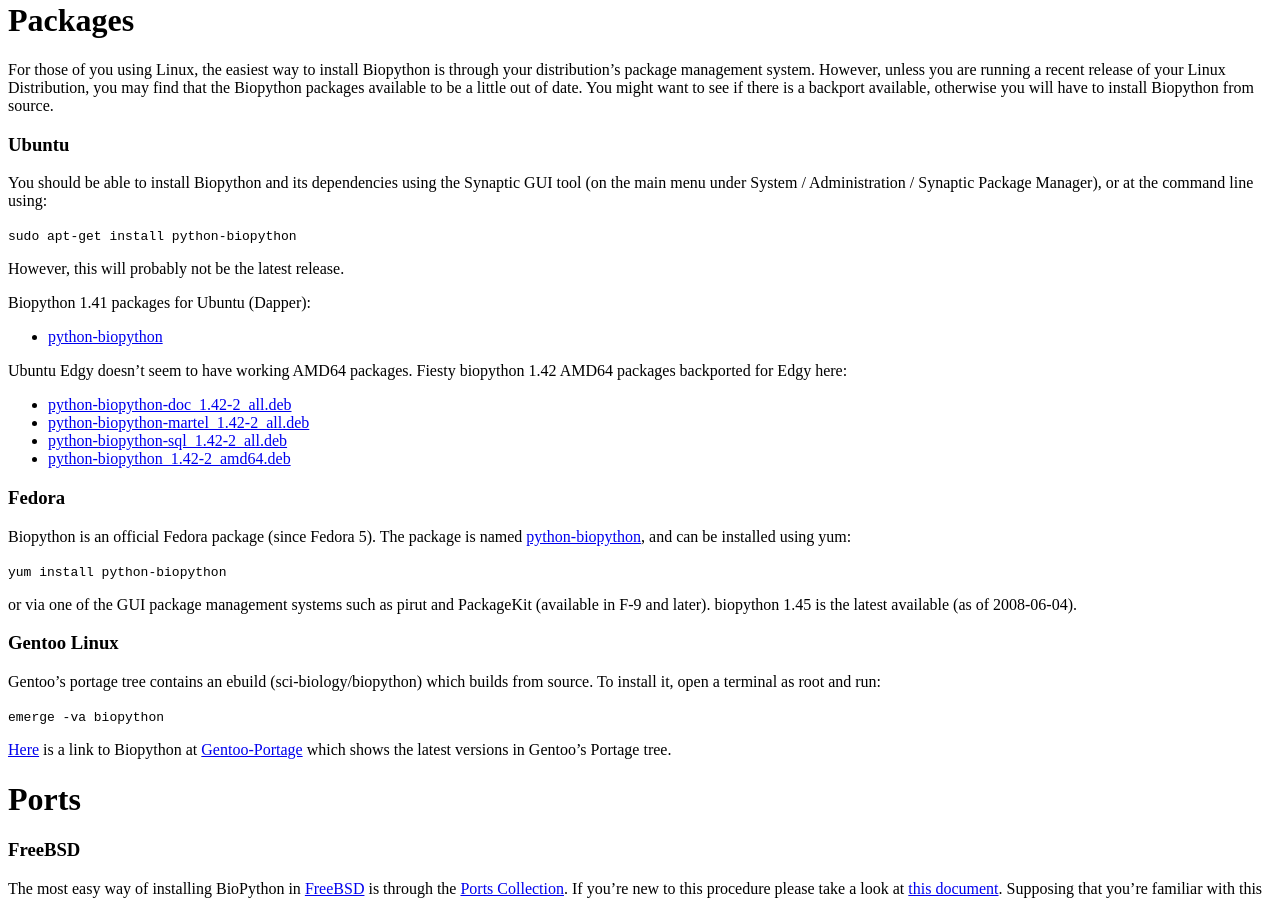
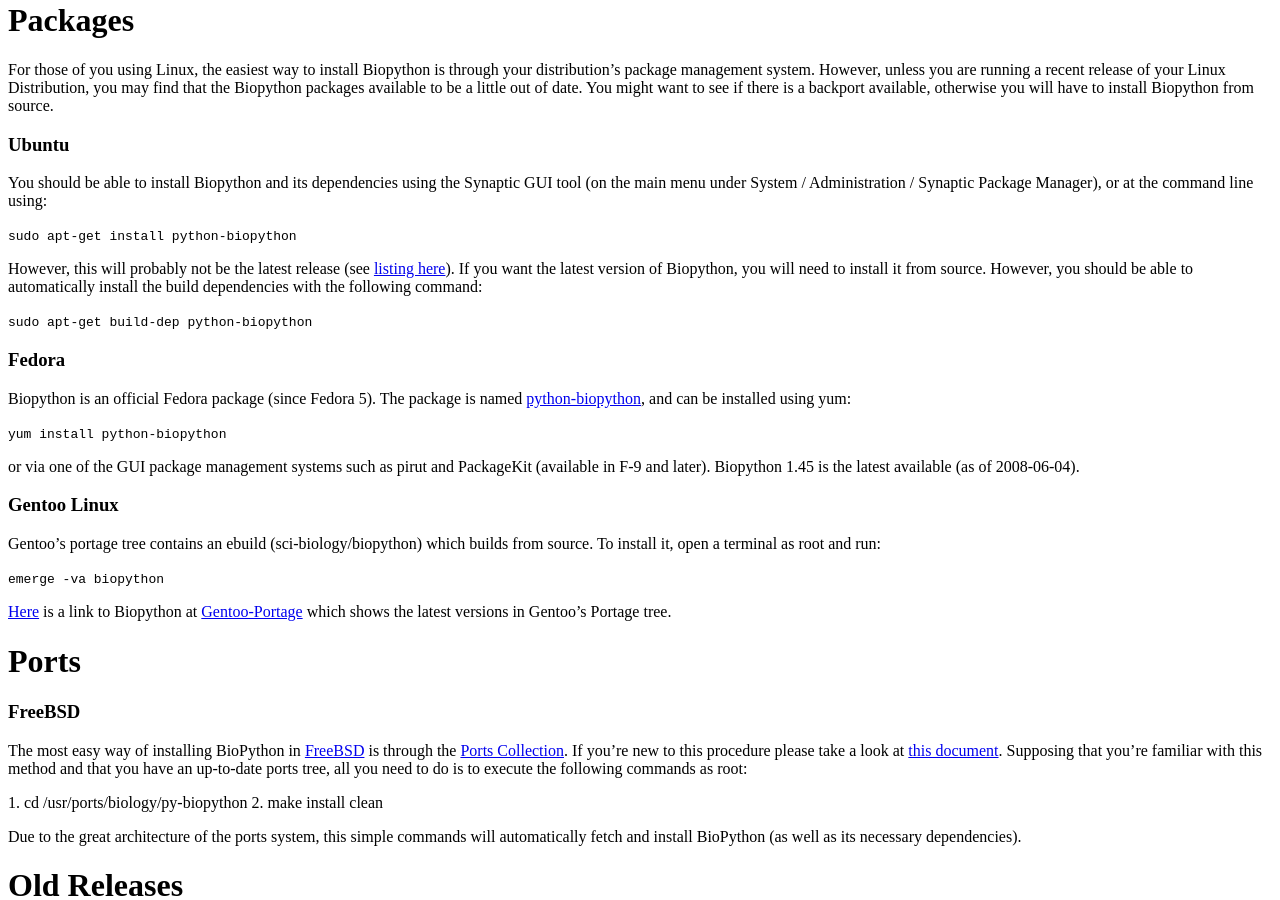
Before and after one commit to biopython/biopython.github.io, a Jekyll site: the page built from wiki/Download.md, in a window 1280 px wide and 900 px high, scrolled down 1091 px. Built offline with Jekyll 4.4.1, drawn with Linux system fonts in a browser that asks for light colours.

Commit message:
/* Packages */ Ubuntu updates

```diff
--- a/wiki/Download.md
+++ b/wiki/Download.md
@@ -113,19 +113,13 @@ Synaptic Package Manager), or at the command line using:
 
 `sudo apt-get install python-biopython`
 
-However, this will probably not be the latest release.
+However, this will probably not be the latest release (see [listing
+here](http://packages.ubuntu.com/python-biopython)). If you want the
+latest version of Biopython, you will need to install it from source.
+However, you should be able to automatically install the build
+dependencies with the following command:
 
-Biopython 1.41 packages for Ubuntu (Dapper):
-
--   [python-biopython](http://packages.ubuntulinux.org/dapper/source/python-biopython)
-
-Ubuntu Edgy doesn't seem to have working AMD64 packages. Fiesty
-biopython 1.42 AMD64 packages backported for Edgy here:
-
--   [python-biopython-doc\_1.42-2\_all.deb](http://students.ee.sun.ac.za/~nmarais/files/python-biopython-doc_1.42-2_all.deb)
--   [python-biopython-martel\_1.42-2\_all.deb](http://students.ee.sun.ac.za/~nmarais/files/python-biopython-martel_1.42-2_all.deb)
--   [python-biopython-sql\_1.42-2\_all.deb](http://students.ee.sun.ac.za/~nmarais/files/python-biopython-sql_1.42-2_all.deb)
--   [python-biopython\_1.42-2\_amd64.deb](http://students.ee.sun.ac.za/~nmarais/files/python-biopython_1.42-2_amd64.deb)
+`sudo apt-get build-dep python-biopython`
 
 ### Fedora
 
@@ -137,7 +131,7 @@ and can be installed using yum:
 `yum install python-biopython`
 
 or via one of the GUI package management systems such as pirut and
-PackageKit (available in F-9 and later). biopython 1.45 is the latest
+PackageKit (available in F-9 and later). Biopython 1.45 is the latest
 available (as of 2008-06-04).
 
 ### Gentoo Linux
```
Also changed, not shown: 1 other file.
